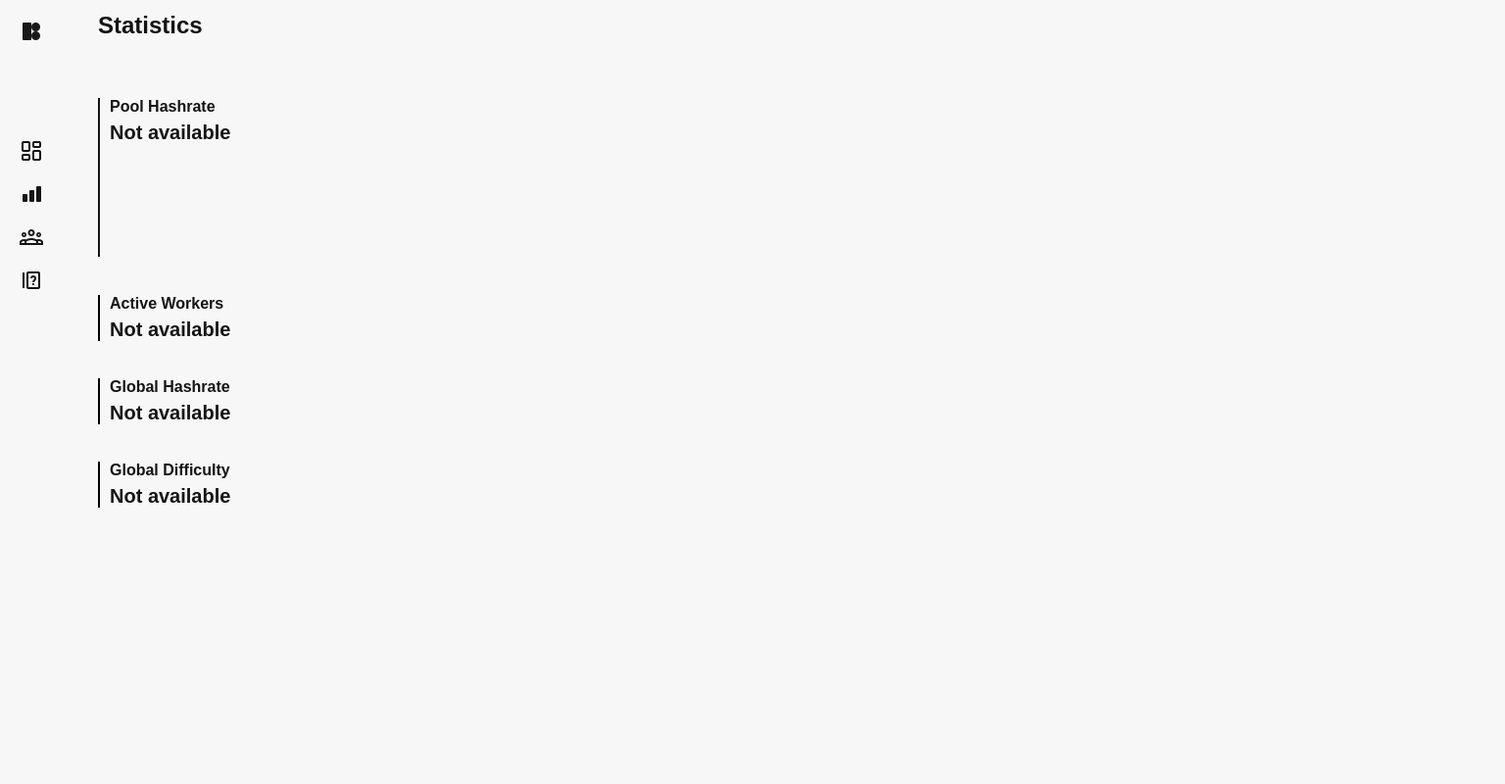
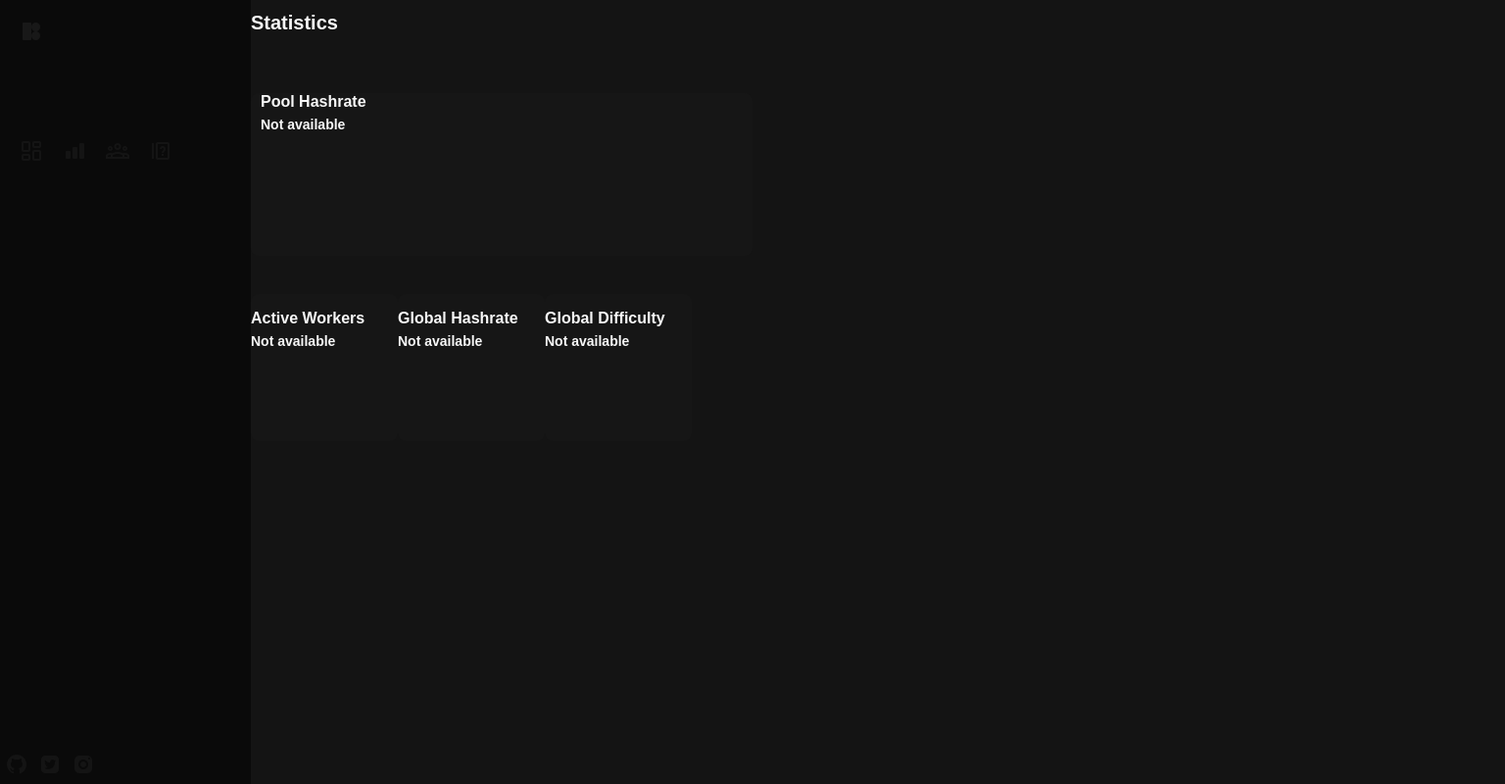
Before and after one commit to noahtheprogrammer/foureverui, a website: page stats.html in a window 1280 px wide. Shown: the whole page at 98% size, 1536 px wide, since content can reach past the window. Drawn offline with nearby package versions, Linux system fonts and the light colour scheme; no server answers; a web font is replaced by a local one.

Commit message:
Beginning official design
The fonts and taskbar should hopefully be changed in the next commit.

```diff
--- a/assets/js/fourcore.js
+++ b/assets/js/fourcore.js
@@ -88,7 +88,7 @@ function loadStatistics() {
               label: '',
               fill: true,
               backgroundColor: 'transparent',
-              borderColor: 'rgb(20,20,20)',
+              borderColor: 'rgb(247,247,247)',
               borderWidth: 2,
               pointRadius: 0,
               data: chart_data,
--- a/stats.html
+++ b/stats.html
@@ -59,5 +59,12 @@
                 </div>
             </div>
         </div>
+
+        <!-- Footer for general information about creators and support -->
+        <footer>
+            <img src="assets/img/gh.png"/>
+            <img src="assets/img/twitter.png"/>
+            <img src="assets/img/ig.png"/>
+        </footer>
     </body>
 </html>
--- a/style.css
+++ b/style.css
@@ -14,8 +14,9 @@
 }
 
 .sidebar {
-    width: 64px;
+    width: 256px;
     height: 100%;
+    background-color: rgb(10,10,10);
     position: fixed;
     top: 0;
     left: 0;
@@ -25,22 +26,25 @@
 .holder {
 	margin-bottom: 3%;
 	margin-top: 3%;
-    border-color: rgb(20,20,20);
-	border-left: 2px solid;
-	padding-left: 10px;
-    max-width: 40vw;
+    background-color: rgb(22,22,22);
+    border-radius: 8px;
+    width: 150px;
+    height: 150px;
+    float: left;
 }
 
 .hrholder {
 	margin-bottom: 3%;
 	margin-top: 3%;
+    border-radius: 8px;
 	padding-left: 10px;
     max-width: 40vw;
 }
 
 .mainholder {
-	border-left: 2px solid;
-	border-color: rgb(20,20,20);
+    background-color: rgb(22,22,22);
+    width: 40vw;
+    border-radius: 8px;
 }
 
 .graphholder {
@@ -59,8 +63,8 @@
 }
 
 .main {
-    margin-left: 100px;
-    background-color: rgb(247,247,247);
+    margin-left: 256px;
+    background-color: rgb(20,20,20);
     width: 100%;
     height: 100%;
     position: absolute;
@@ -77,13 +81,12 @@ ul {
 
 body {
     overflow-x: hidden;
-    background-color: rgb(247,247,247);
 }
 
 h2 {
     font-family: 'Shippori Antique', sans-serif;
-    font-size: 24px;
-    color: rgb(20,20,20);
+    font-size: 20px;
+    color: rgb(247,247,247);
     margin-top: 12px;
     margin-bottom: 60px;
 }
@@ -91,35 +94,24 @@ h2 {
 h3 {
     font-family: 'Shippori Antique', sans-serif;
     font-size: 16px;
-    color: rgb(20,20,20);
+    color: rgb(247,247,247);
 }
 
 h4 {
     font-family: 'Shippori Antique', sans-serif;
-    font-size: 20px;
+    font-size: 14px;
     font-weight: bold;
-    color: rgb(20,20,20);
+    color: rgb(247,247,247);
     margin-top: -10px;
 }
 
 footer {
-    background-color: rgb(247,247,247);
     z-index: 1;
     height: 32px;;
     width: 100vw;
-	position: absolute;
+	position: fixed;
     bottom: 0;
     left: 0;
-}
-
-footer p {
-    font-family: 'Shippori Antique', sans-serif;
-    font-weight: bold;
-    font-size: 12px;
-    color: rgb(20,20,20);
-    margin-right: 20px;
-    margin-top: 4px;
-    float: right;
 }
 
 footer img {
```
